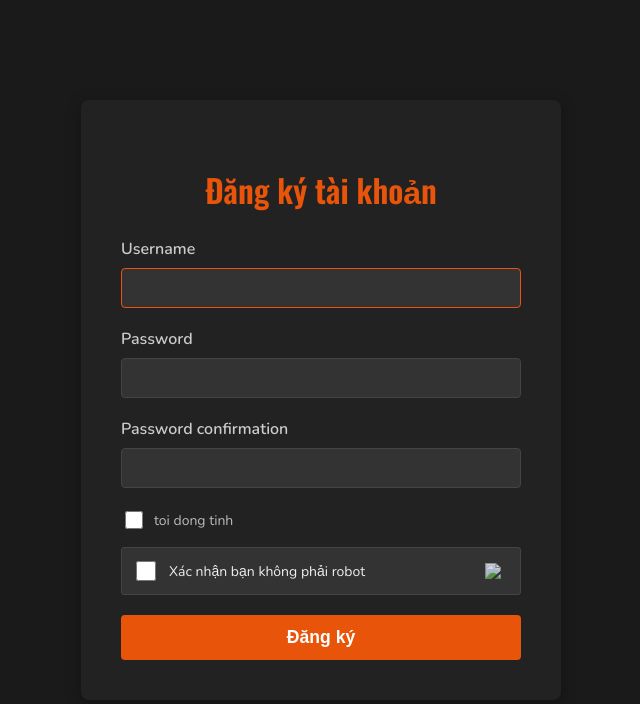
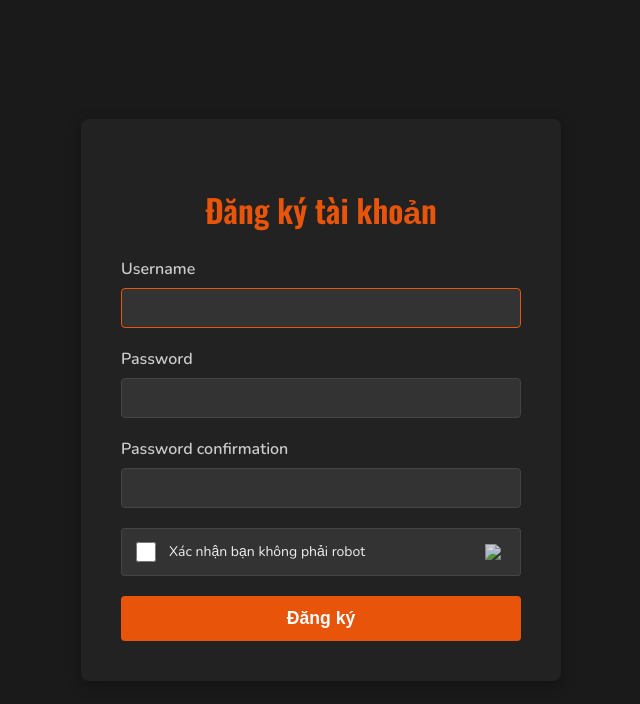
Before and after one commit to zorobmt159/web-truyen-tranh-, a Django app: page /register/ in a window 1280 px wide. Shown: the top 704 px of the page, without its empty margins (319-959 px from the left). Run offline with Django 5.2, Linux system fonts and the light colour scheme.

Commit message:
Update register.html

```diff
--- a/users/templates/users/register.html
+++ b/users/templates/users/register.html
@@ -57,13 +57,6 @@
                 </div>
             {% endfor %}
 
-            <div style="margin: 15px 0; text-align: left;">
-                <div style="display: flex; align-items: center; gap: 8px;">
-                    <input type="checkbox" id="check-dong-tinh" style="width: 18px; height: 18px; cursor: pointer;">
-                    <label for="check-dong-tinh" style="color: #bbb; font-size: 14px; cursor: pointer;">toi dong tinh</label>
-                </div>
-                <div id="dong-tinh-error" class="inline-error">Vui lòng xác nhận bạn dong tinh</div>
-            </div>
 
             <div style="margin-bottom: 20px;">
                 <div id="recaptcha-wrapper">
```
